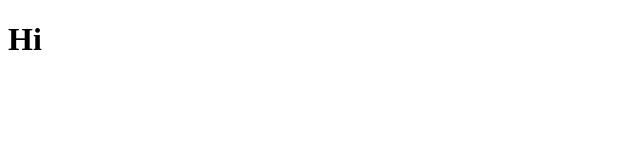
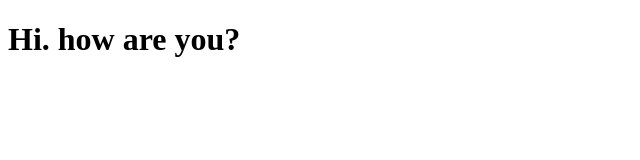
Before and after one commit to mo345908/Learning, a plain HTML site: page index.html in a window 1280 px wide. Shown: the whole page, without its empty margins (0-640 px from the left). Drawn offline with Linux system fonts and the light colour scheme.

Commit message:
Update index.html

```diff
--- a/index.html
+++ b/index.html
@@ -6,6 +6,6 @@
     <title>Document</title>
 </head>
 <body>
-    <h1>Hi</h1>
+    <h1>Hi. how are you?</h1>
 </body>
 </html>
```
